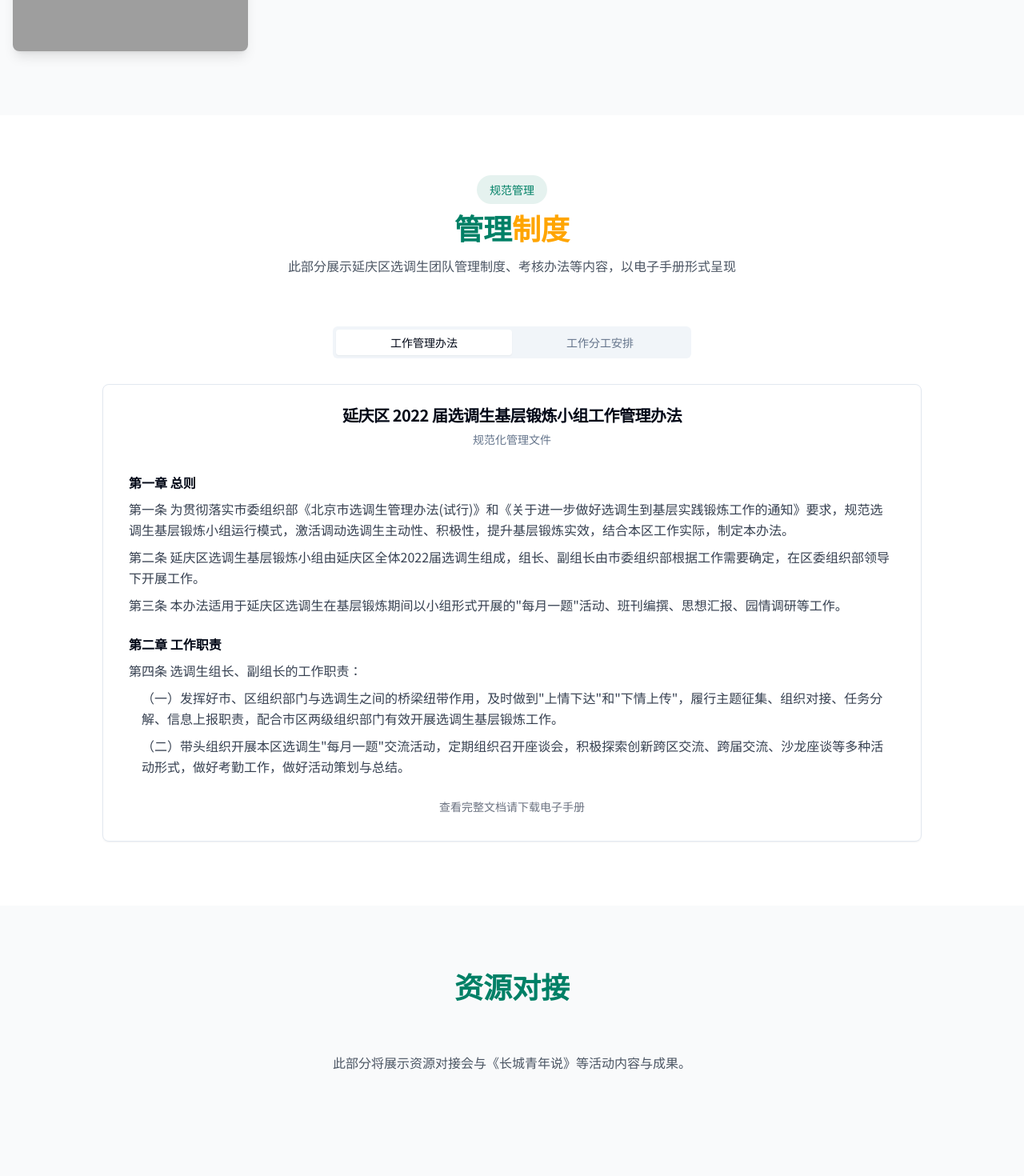
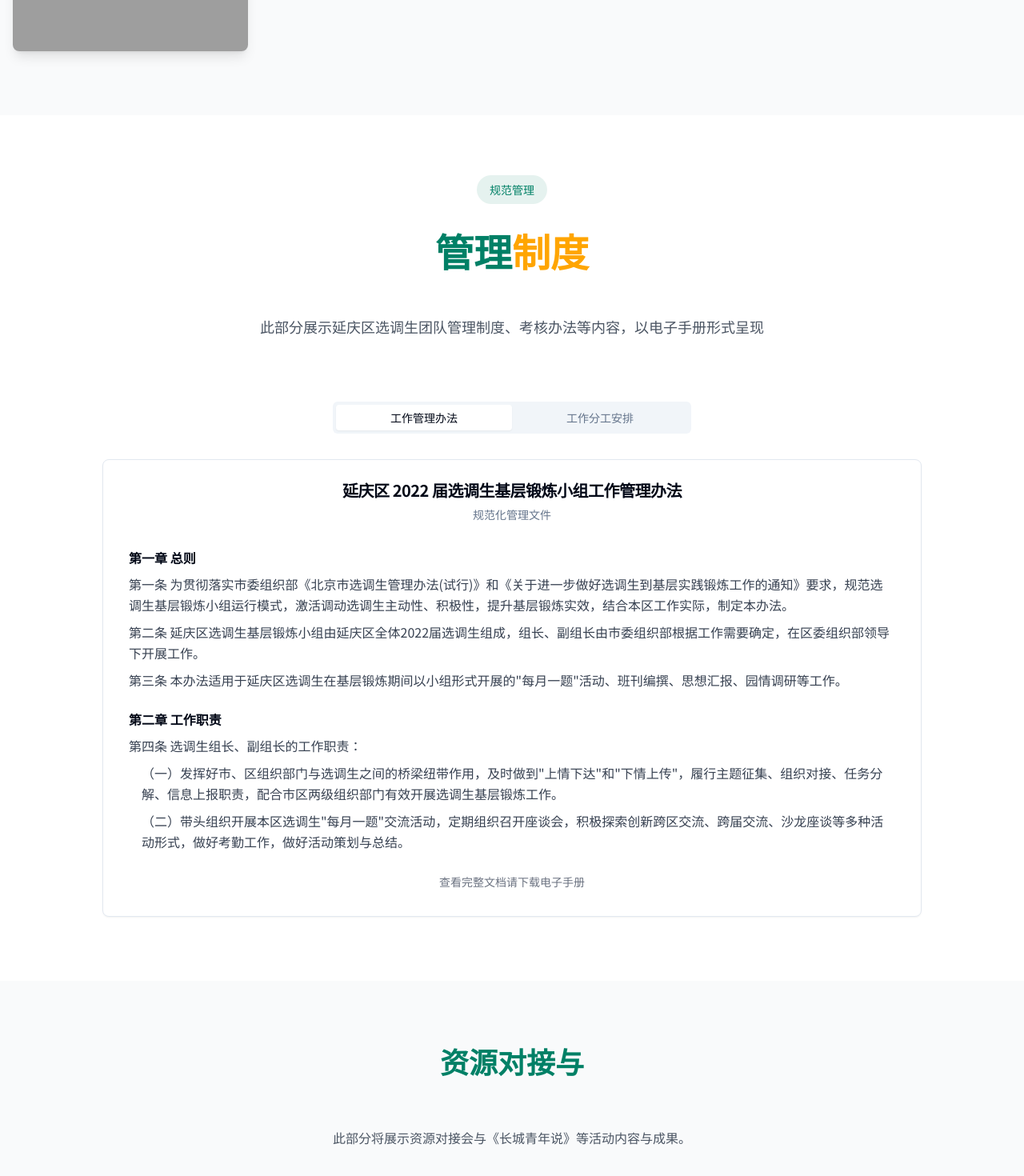
Before and after one commit to 576595254/yanqing-youth-spark, a React (Vite) app: page / in a window 1280 px wide. Shown: the part 2580-4050 px from the top of the page at 80% size. Built offline with nearby package versions, Linux system fonts and the light colour scheme; grey boxes are pictures that could not be loaded.

Commit message:
Visual edit in Lovable
Edited UI in Lovable

```diff
--- a/src/components/ManagementSystem.tsx
+++ b/src/components/ManagementSystem.tsx
@@ -1,14 +1,10 @@
-
 import React, { useState } from 'react';
 import { Tabs, TabsContent, TabsList, TabsTrigger } from "@/components/ui/tabs";
 import { Card, CardContent, CardDescription, CardHeader, CardTitle } from "@/components/ui/card";
 import { Table, TableBody, TableCell, TableHead, TableHeader, TableRow } from "@/components/ui/table";
-
 const ManagementSystem = () => {
   const [activeTab, setActiveTab] = useState("method");
-
-  return (
-    <section id="management" className="py-20 bg-white">
+  return <section id="management" className="py-20 bg-white">
       <div className="container mx-auto px-4">
         <div className="text-center max-w-2xl mx-auto mb-16">
           <div className="inline-block mb-4">
@@ -17,11 +13,11 @@ const ManagementSystem = () => {
             </span>
           </div>
 
-          <h2 className="text-3xl md:text-4xl font-bold text-yanqingGreen mb-4">
+          <h2 className="text-3xl font-bold text-yanqingGreen mb-4 px-[5px] py-[25px] md:text-5xl">
             管理<span className="text-activeOrange">制度</span>
           </h2>
 
-          <p className="text-gray-600">
+          <p className="text-gray-600 text-lg py-[16px] mx-[8px]">
             此部分展示延庆区选调生团队管理制度、考核办法等内容，以电子手册形式呈现
           </p>
         </div>
@@ -166,8 +162,6 @@ const ManagementSystem = () => {
           </Tabs>
         </div>
       </div>
-    </section>
-  );
+    </section>;
 };
-
 export default ManagementSystem;
--- a/src/pages/Index.tsx
+++ b/src/pages/Index.tsx
@@ -1,36 +1,28 @@
-
 import { useEffect } from 'react';
 import Header from '@/components/Header';
 import Banner from '@/components/Banner';
 import StatsSidebar from '@/components/StatsSidebar';
 import ProjectManagement from '@/components/ProjectManagement';
 import ManagementSystem from '@/components/ManagementSystem';
-
 const Index = () => {
   useEffect(() => {
     // Implement AOS (Animate on Scroll) functionality
     const handleScroll = () => {
       const scrollElements = document.querySelectorAll('[data-aos]');
-
       scrollElements.forEach(element => {
         const elementPosition = element.getBoundingClientRect().top;
         const scrollPosition = window.innerHeight * 0.8;
-
         if (elementPosition < scrollPosition) {
           element.classList.add('animate-fade-in');
         }
       });
     };
-
     window.addEventListener('scroll', handleScroll);
     // Initial check for elements in viewport
     handleScroll();
-
     return () => window.removeEventListener('scroll', handleScroll);
   }, []);
-
-  return (
-    <div className="min-h-screen w-full">
+  return <div className="min-h-screen w-full">
       <Header />
       <Banner />
       <StatsSidebar />
@@ -41,7 +33,7 @@ const Index = () => {
 
         <section id="resources" className="py-20 bg-gray-50">
           <div className="container mx-auto px-4 text-center">
-            <h2 className="text-3xl md:text-4xl font-bold text-yanqingGreen mb-16">资源对接</h2>
+            <h2 className="text-3xl md:text-4xl font-bold text-yanqingGreen mb-16">资源对接与</h2>
             <p className="text-gray-600 max-w-2xl mx-auto pb-20">此部分将展示资源对接会与《长城青年说》等活动内容与成果。</p>
           </div>
         </section>
@@ -67,8 +59,6 @@ const Index = () => {
           </div>
         </div>
       </footer>
-    </div>
-  );
+    </div>;
 };
-
 export default Index;
```
